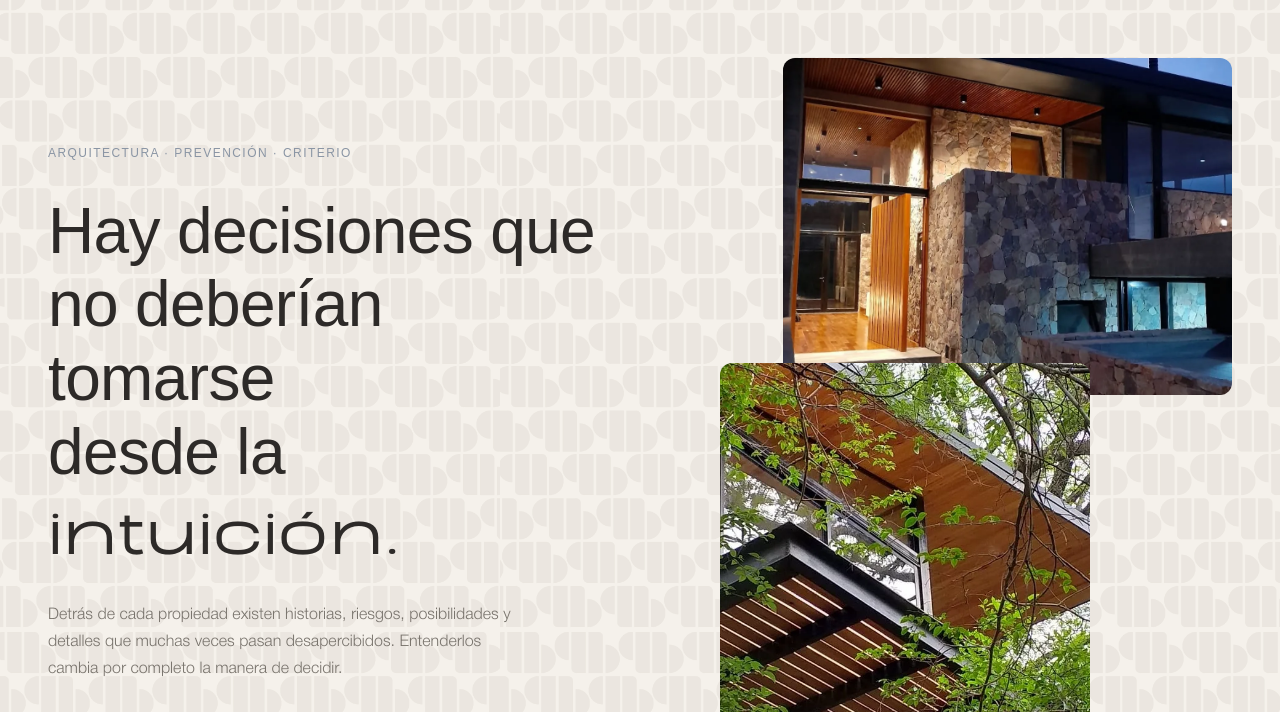
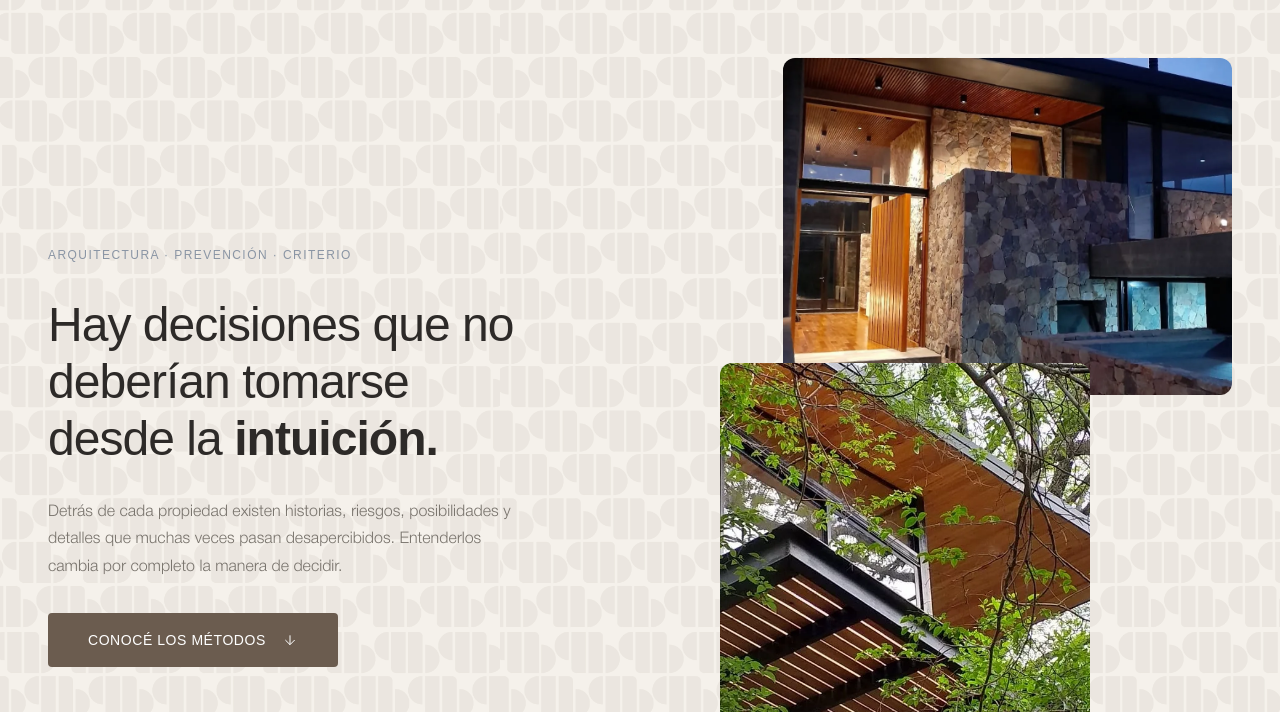
Before and after one commit to valenruffo/metodo_b, a website built with Vite: page index.html in a window 1280 px wide. Shown: the part 78-790 px from the top of the page. Built offline with nearby package versions, Linux system fonts and the light colour scheme; files whose address does not match are found by name; a web font is replaced by a local one.

Commit message:
fix: hero vuelve a Montserrat, BD Sans muy ancho

```diff
--- a/src/style.css
+++ b/src/style.css
@@ -396,17 +396,16 @@ button {
 }
 
 .hero__title {
-  font-family: var(--font-aux);
-  font-size: clamp(2.25rem, 5vw, var(--text-5xl));
-  font-weight: 400;
-  line-height: 1.15;
-  letter-spacing: -0.01em;
+  font-family: var(--font-primary);
+  font-size: clamp(2rem, 4.5vw, var(--text-4xl));
+  font-weight: 200;
+  line-height: 1.18;
+  letter-spacing: -0.02em;
   color: var(--text-primary);
 }
 
 .hero__title strong {
-  font-family: var(--font-aux);
-  font-weight: 700;
+  font-weight: 600;
 }
 
 .hero__subtitle {
```
